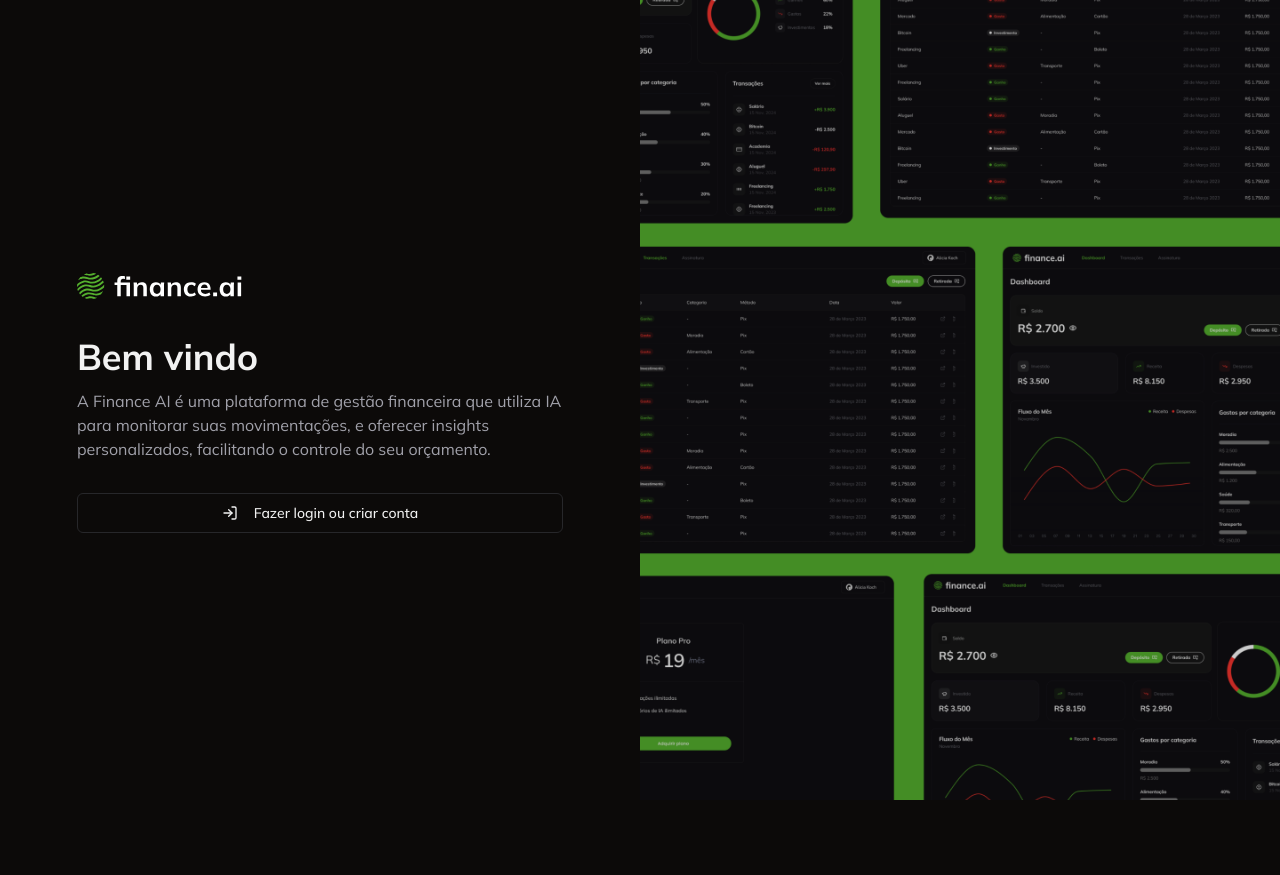
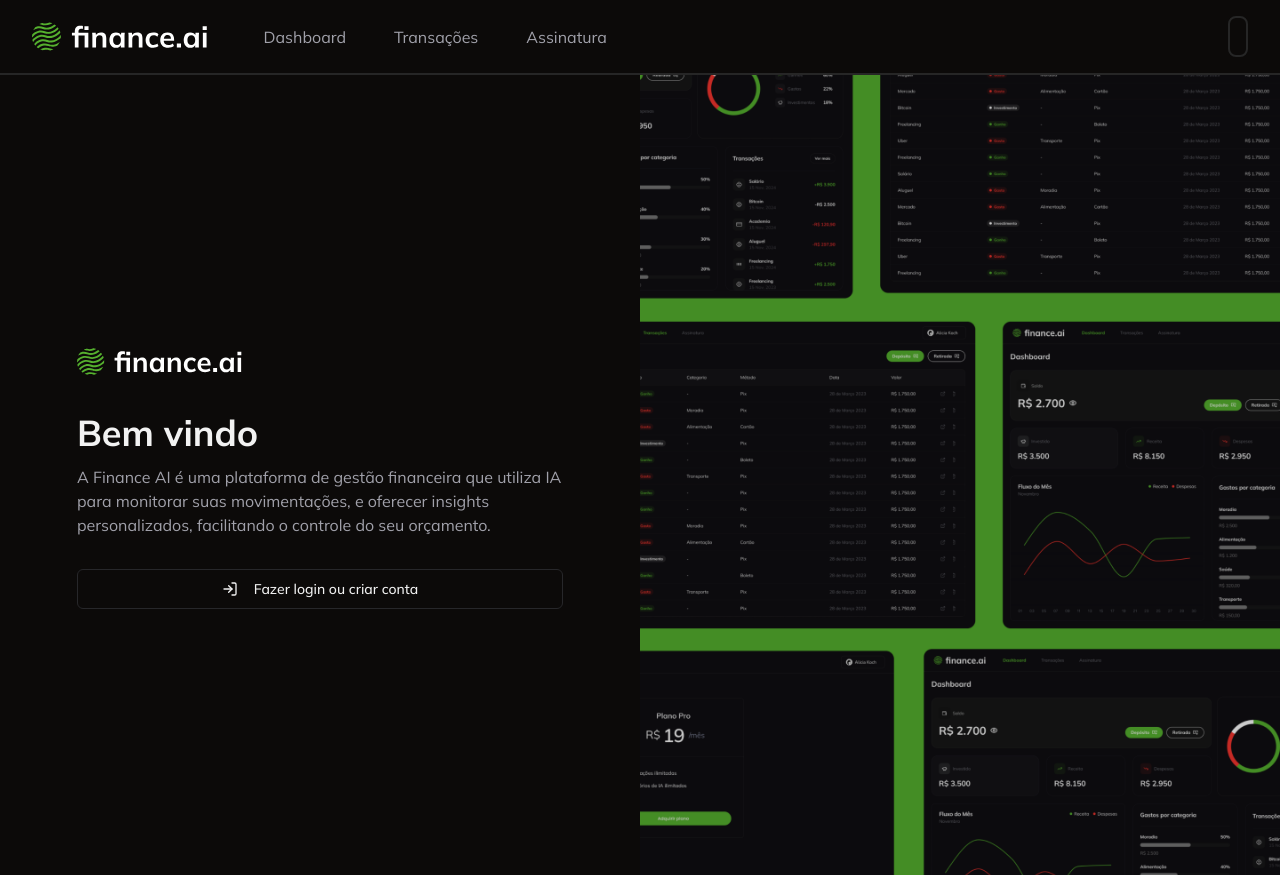
Before and after one commit to ryanolv/finance-ai, a Next.js app: page /login in a window 1280 px wide. Before the commit the page ends 800 px from the top, so only its background shows below. Built offline with nearby package versions, Linux system fonts and the light colour scheme; no server answers.

Commit message:
feat: add header component

```diff
--- a/app/page.tsx
+++ b/app/(home)/page.tsx
@@ -1,17 +1,12 @@
-import { UserButton } from "@clerk/nextjs";
 import { auth } from "@clerk/nextjs/server";
 import { redirect } from "next/navigation";
 
 const HomePage = async () => {
-  const { userId } = await auth();
+  const { userId } = auth();
   if (!userId) {
     redirect("/login");
   }
-  return (
-    <div className="">
-      <UserButton showName />
-    </div>
-  );
+  return <div>Dashboard</div>;
 };
 
 export default HomePage;
--- /dev/null
+++ b/app/_components/header.tsx
@@ -0,0 +1,58 @@
+"use client";
+
+import Image from "next/image";
+import Link from "next/link";
+import { UserButton } from "@clerk/nextjs";
+import { usePathname } from "next/navigation";
+
+const Header = () => {
+  const pathname = usePathname();
+  return (
+    <div className="flex justify-between border-b-2 border-solid border-b-muted px-8 py-4">
+      <nav className="flex items-center justify-between space-x-12">
+        <Link href="/">
+          <Image
+            src="/logo.svg"
+            height={39}
+            width={183.57}
+            alt="Logo Finance.ai"
+          />
+        </Link>
+        <Link
+          href="/"
+          className={
+            pathname === "/" ? "text-primary" : "text-muted-foreground"
+          }
+        >
+          Dashboard
+        </Link>
+        <Link
+          href="/transactions"
+          className={
+            pathname === "/transactions"
+              ? "text-primary"
+              : "text-muted-foreground"
+          }
+        >
+          Transações
+        </Link>
+        <Link
+          href="/subscription"
+          className={
+            pathname === "/subscription"
+              ? "text-primary"
+              : "text-muted-foreground"
+          }
+        >
+          Assinatura
+        </Link>
+      </nav>
+
+      <div className="rounded-lg border-2 border-solid border-muted p-2">
+        <UserButton showName />
+      </div>
+    </div>
+  );
+};
+
+export default Header;
--- a/app/layout.tsx
+++ b/app/layout.tsx
@@ -3,6 +3,7 @@
 import "./globals.css";
 import { ClerkProvider } from "@clerk/nextjs";
 import { dark } from "@clerk/themes";
+import Header from "./_components/header";
 
 const mulish = Mulish({
   subsets: ["latin"],
@@ -21,6 +22,7 @@
     <html lang="en">
       <body className={`${mulish.className} dark antialiased`}>
         <ClerkProvider appearance={{ baseTheme: dark }}>
+          <Header />
           {children}
         </ClerkProvider>
       </body>
```
